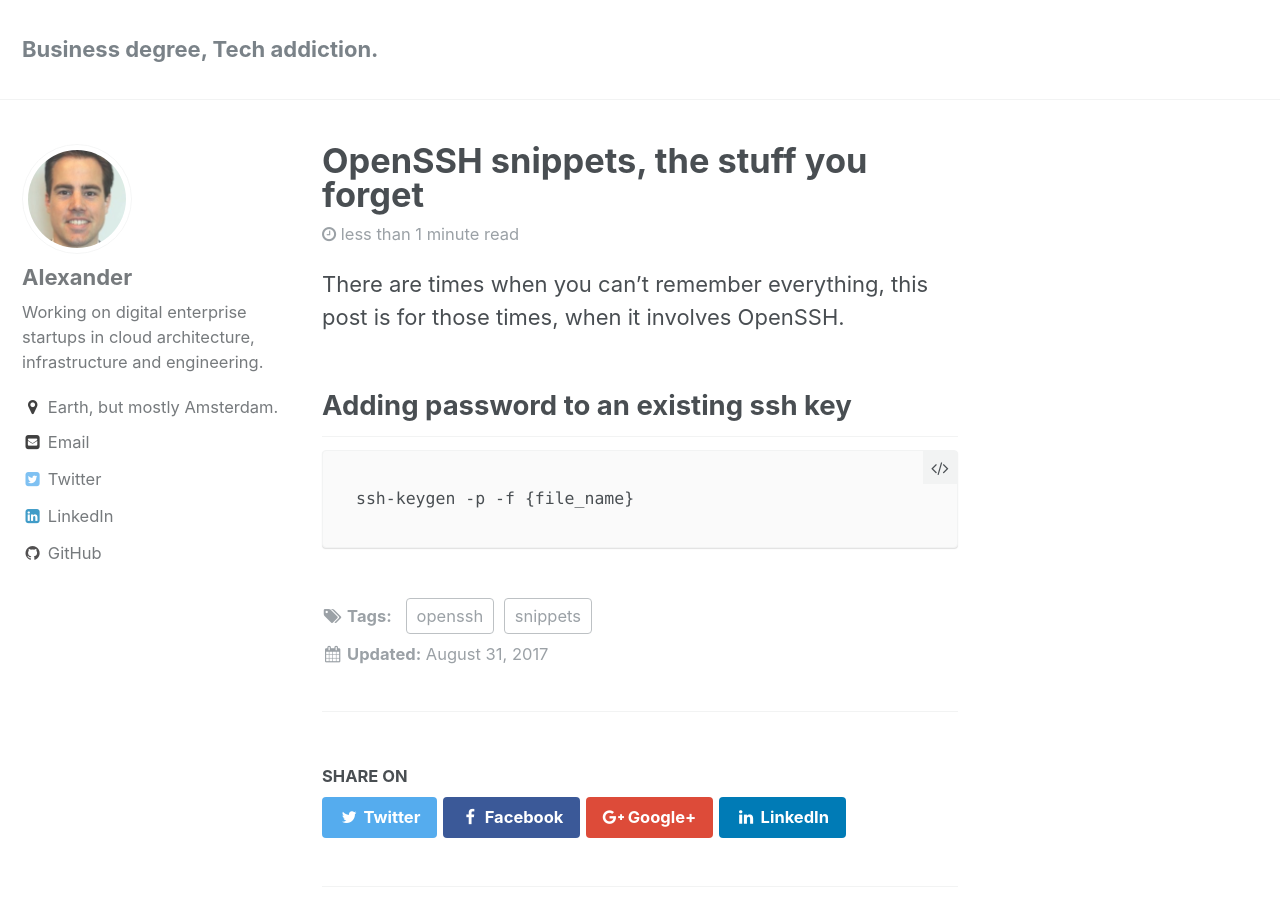
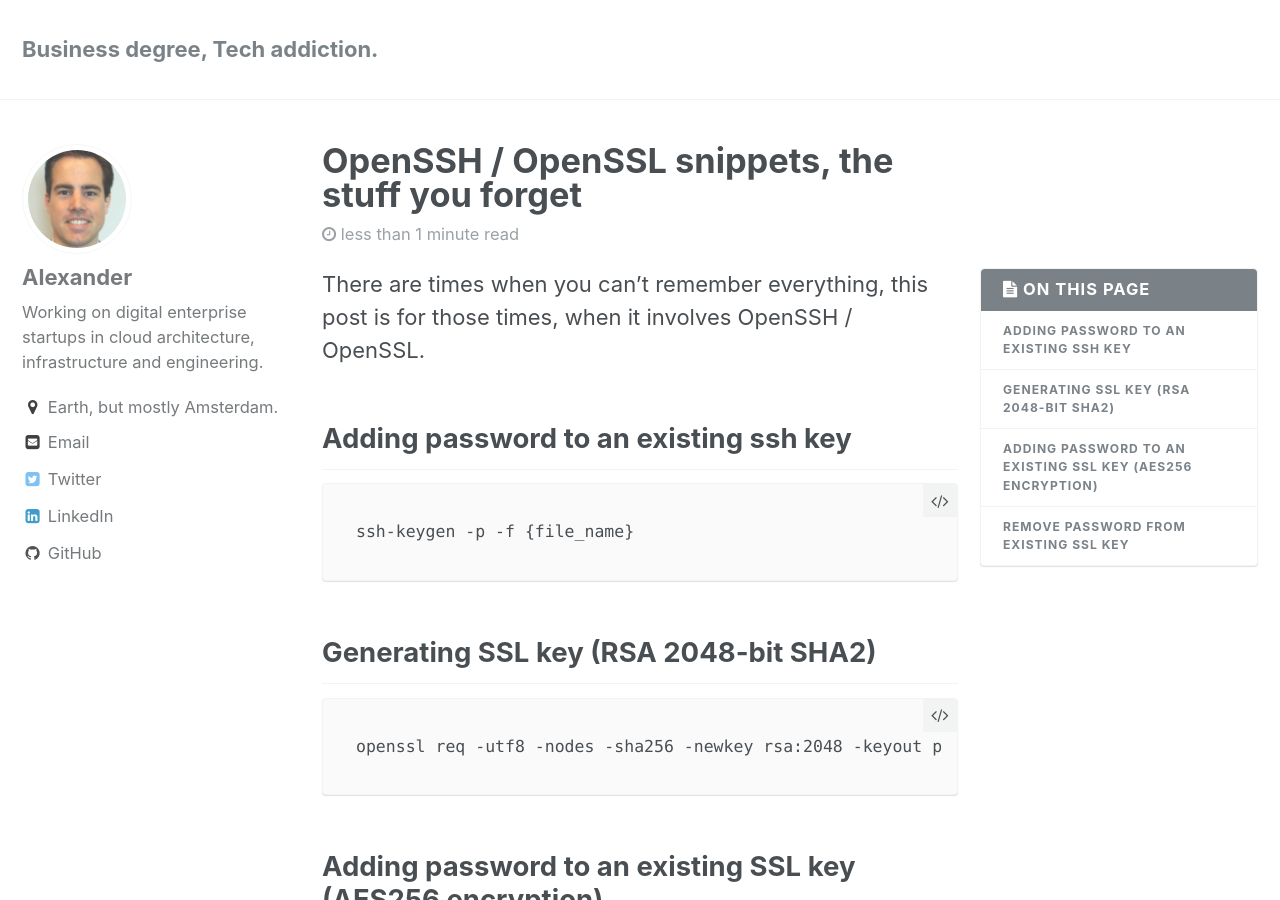
Before and after one commit to aldegoeij/aldegoeij.github.io, a Jekyll site: the page built from _posts/2017-08-31-openssh-snippets.md, in a window 1280 px wide and 900 px high. Built offline with Jekyll 4.4.1, drawn with Linux system fonts in a browser that asks for light colours; some of the changed text lies outside the part shown.

Commit message:
added some nice OpenSSL stuff

````diff
--- a/_posts/2017-08-31-openssh-snippets.md
+++ b/_posts/2017-08-31-openssh-snippets.md
@@ -1,13 +1,38 @@
 ---
-title: OpenSSH snippets, the stuff you forget
+title: OpenSSH / OpenSSL snippets, the stuff you forget
 tags:
 - openssh
 - snippets
 ---
 
-There are times when you can't remember everything, this post is for those times, when it involves OpenSSH.
+{% include toc %}
+
+There are times when you can't remember everything, this post is for those times, when it involves OpenSSH / OpenSSL.
 
 ## Adding password to an existing ssh key
 ```
 ssh-keygen -p -f {file_name}
 ```
+
+## Generating SSL key (RSA 2048-bit SHA2)
+
+```
+openssl req -utf8 -nodes -sha256 -newkey rsa:2048 -keyout private.key -out signing_req.csr
+```
+
+## Adding password to an existing SSL key (AES256 encryption)
+
+```
+openssl rsa -aes256 -in private.key -out private_encrypted.key
+```
+
+Remember to (securely) delete the unencrypted `private.key` file!
+
+
+## Remove password from existing SSL key
+
+```
+openssl rsa -in private_encrypted.key -out private.key
+```
+
+That's it for now, will add more as I come across them.
````
